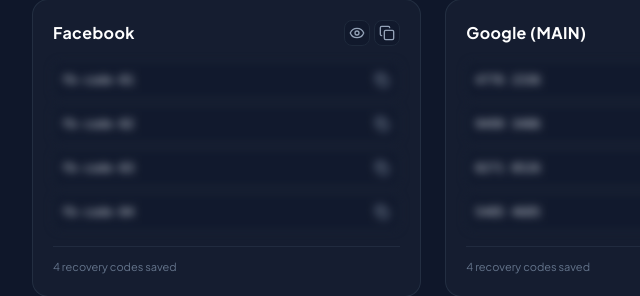
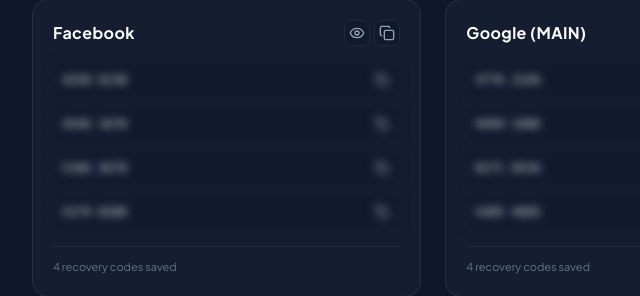
Before and after one commit to Ziejhay/Test5, a plain HTML site: page backupcode.html in a window 1280 px wide. Shown: the part 184-480 px from the top of the page, 0-640 px from the left. Drawn offline with nearby package versions, Linux system fonts and the light colour scheme.

Commit message:
Update backupcode.html

```diff
--- a/backupcode.html
+++ b/backupcode.html
@@ -54,7 +54,7 @@
 const backupCodesData = [
 { platform: "Google (UST)", codes: ["4402 5072", "4648 7140", "7436 7710", "6993 4290"] },
 { platform: "Google (MAIN)",codes: ["4776 2336", "9499 3406", "0271 0526", "5485 4685"] },
-{ platform: "Facebook", codes: ["fb-code-01", "fb-code-02", "fb-code-03", "fb-code-04"] },
+{ platform: "Facebook", codes: ["4258 6238", "4546 1670", "5166 3678", "5279 8288"] },
 { platform: "Instagram", codes: ["4258 6238", "4546 1670", "4874 1738", "5166 3678"] }
 ];
 
```
